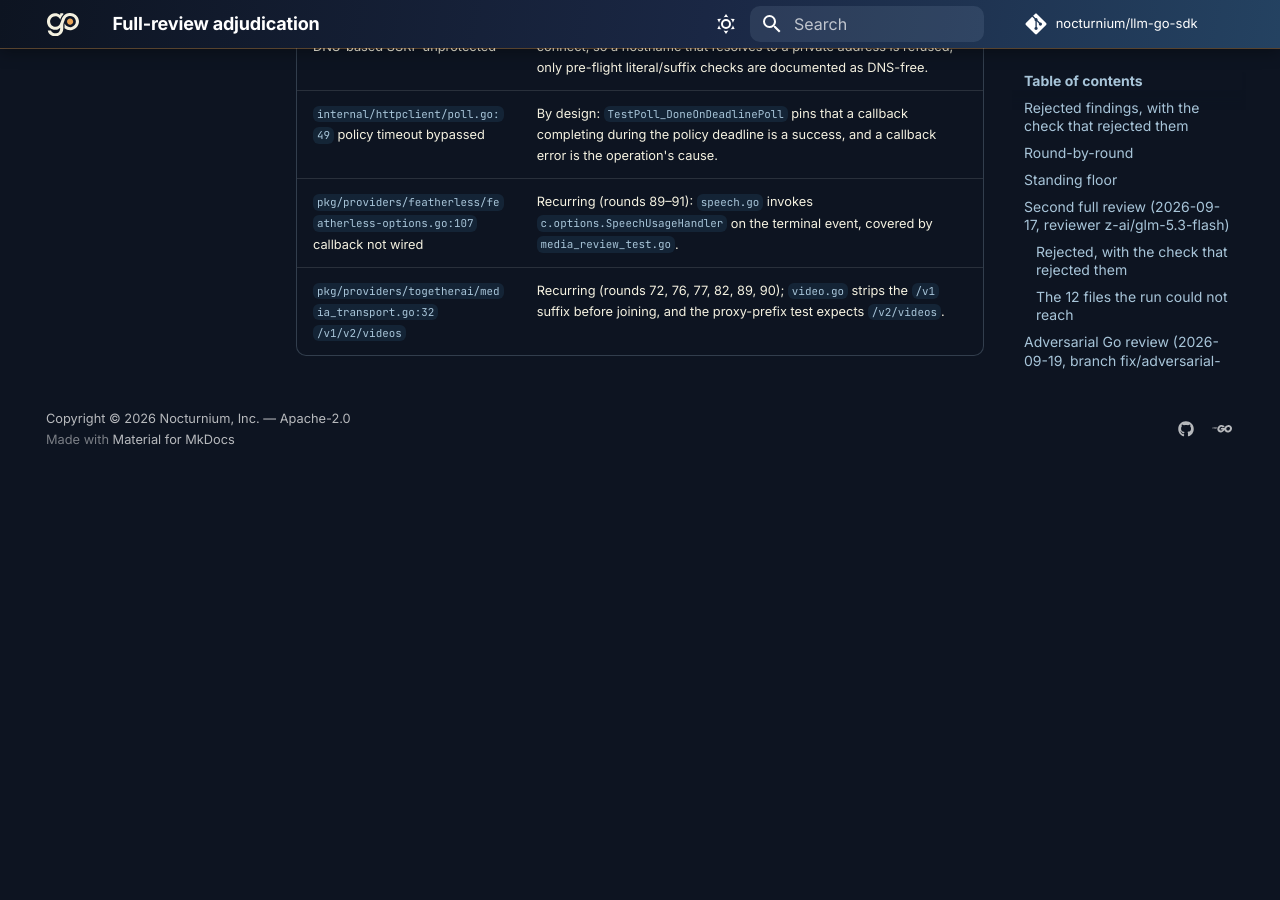
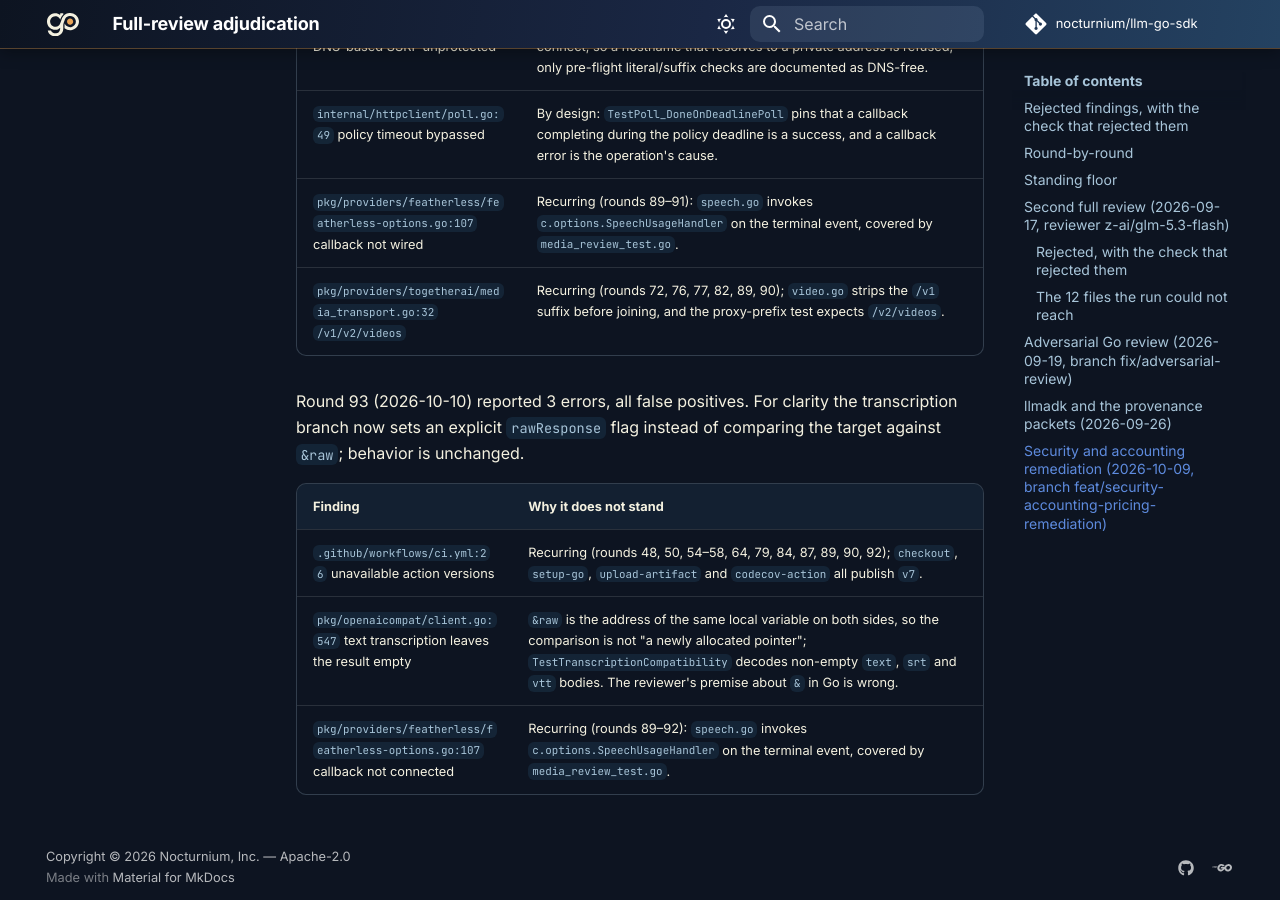
Before and after one commit to nocturnium/llm-go-sdk, an MkDocs documentation site: the page built from docs/nitpick-adjudication.md, in a window 1280 px wide and 900 px high, scrolled down 43403 px. Built offline with MkDocs 1.6.1 and Material for MkDocs 9.7.7, drawn with Linux system fonts in a browser that asks for light colours; comment, search, counter and statistics services are not loaded; before the commit the page ends 43865 px from its top, so only the background shows below that.

Commit message:
Close round 93 review errors

```diff
--- a/docs/nitpick-adjudication.md
+++ b/docs/nitpick-adjudication.md
@@ -1025,3 +1025,13 @@
 | `internal/httpclient/poll.go:49` policy timeout bypassed | By design: `TestPoll_DoneOnDeadlinePoll` pins that a callback completing during the policy deadline is a success, and a callback error is the operation's cause. |
 | `pkg/providers/featherless/featherless-options.go:107` callback not wired | Recurring (rounds 89–91): `speech.go` invokes `c.options.SpeechUsageHandler` on the terminal event, covered by `media_review_test.go`. |
 | `pkg/providers/togetherai/media_transport.go:32` `/v1/v2/videos` | Recurring (rounds 72, 76, 77, 82, 89, 90); `video.go` strips the `/v1` suffix before joining, and the proxy-prefix test expects `/v2/videos`. |
+
+Round 93 (2026-10-10) reported 3 errors, all false positives. For clarity the
+transcription branch now sets an explicit `rawResponse` flag instead of
+comparing the target against `&raw`; behavior is unchanged.
+
+| Finding | Why it does not stand |
+| --- | --- |
+| `.github/workflows/ci.yml:26` unavailable action versions | Recurring (rounds 48, 50, 54–58, 64, 79, 84, 87, 89, 90, 92); `checkout`, `setup-go`, `upload-artifact` and `codecov-action` all publish `v7`. |
+| `pkg/openaicompat/client.go:547` text transcription leaves the result empty | `&raw` is the address of the same local variable on both sides, so the comparison is not "a newly allocated pointer"; `TestTranscriptionCompatibility` decodes non-empty `text`, `srt` and `vtt` bodies. The reviewer's premise about `&` in Go is wrong. |
+| `pkg/providers/featherless/featherless-options.go:107` callback not connected | Recurring (rounds 89–92): `speech.go` invokes `c.options.SpeechUsageHandler` on the terminal event, covered by `media_review_test.go`. |
```
Also changed, not shown: 1 other file.
